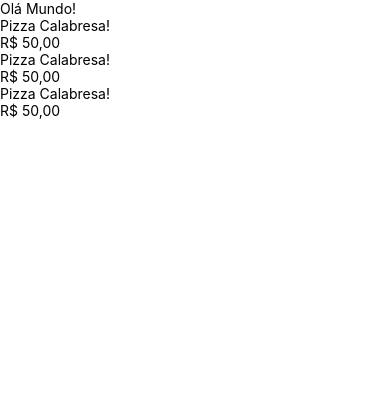
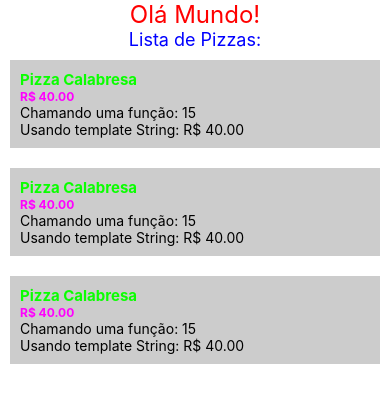
Before and after one commit to weullermarcos/b7web_react_native_1, a React Native app: screen / in a window 390 px wide. Shown: the top 402 px of the page. Built offline with nearby package versions, Linux system fonts and the light colour scheme.

Commit message:
trabalhando com estlização

```diff
--- a/App.tsx
+++ b/App.tsx
@@ -1,4 +1,4 @@
-import { SafeAreaView, Text, View } from "react-native";
+import { SafeAreaView, StyleSheet, Text, View } from "react-native";
 import Constants from 'expo-constants';
 
 //importando componente PizzaItem criado
@@ -7,7 +7,10 @@ import { PizzaItem } from './components/PizzaItem';
 const App = () =>{
    return (
    <SafeAreaView style={{ margin: Constants.statusBarHeight }}>
-      <Text>Olá Mundo!</Text>
+
+      <Text style={styles.titulo}>Olá Mundo!</Text>
+      <Text style={styles.subtitulo}>Lista de Pizzas:</Text>
+
       <PizzaItem/>
       <PizzaItem/>
       <PizzaItem/>
@@ -15,4 +18,19 @@ const App = () =>{
    );
 }
 
+const styles = StyleSheet.create({
+
+   titulo:{
+      fontSize: 24,
+      color: '#FF0000',
+      textAlign: 'center',
+   },
+
+   subtitulo:{
+      fontSize: 18,
+      color: '#0000FF',
+      textAlign: 'center',
+   }
+});
+
 export default App;
--- a/components/PizzaItem.tsx
+++ b/components/PizzaItem.tsx
@@ -1,13 +1,45 @@
-import { Text, View } from "react-native";
+import { StyleSheet, Text, View } from "react-native";
 
 //Criando e exportando o componente
 export const PizzaItem = () => {
 
+    //criando variáveis
+    let nome = 'Pizza Calabresa';
+    let preco = 40;
+
+    //Criando uma função
+    function soma(a: number, b: number){
+
+        return a + b;
+    }
+
     return (
-        <View>
-            <Text>Pizza Calabresa!</Text>
-            <Text>R$ 50,00</Text>
+        <View style={styles.container}>
+            <Text style={styles.nome}>{nome}</Text>
+            <Text style={[styles.preco, styles.negrito]}>R$ {preco.toFixed(2)}</Text>
+            <Text>Chamando uma função: {soma(10,5)}</Text>
+            <Text>{`Usando template String: R$ ${preco.toFixed(2)}`}</Text>
         </View>
     );
+}
 
-}
+//Criando estilos para o componente
+const styles = StyleSheet.create({
+    container: {
+        padding: 10,
+        margin: 10,
+        backgroundColor: '#CCCCCC',
+    },
+    nome: {
+        fontSize: 15,
+        fontWeight: 'bold',
+        color: '#0AFF00',
+    },
+    preco: {
+        fontSize: 12,
+        color: '#FF00FF',
+    },
+    negrito: {
+        fontWeight: 'bold',
+    }
+});
```
